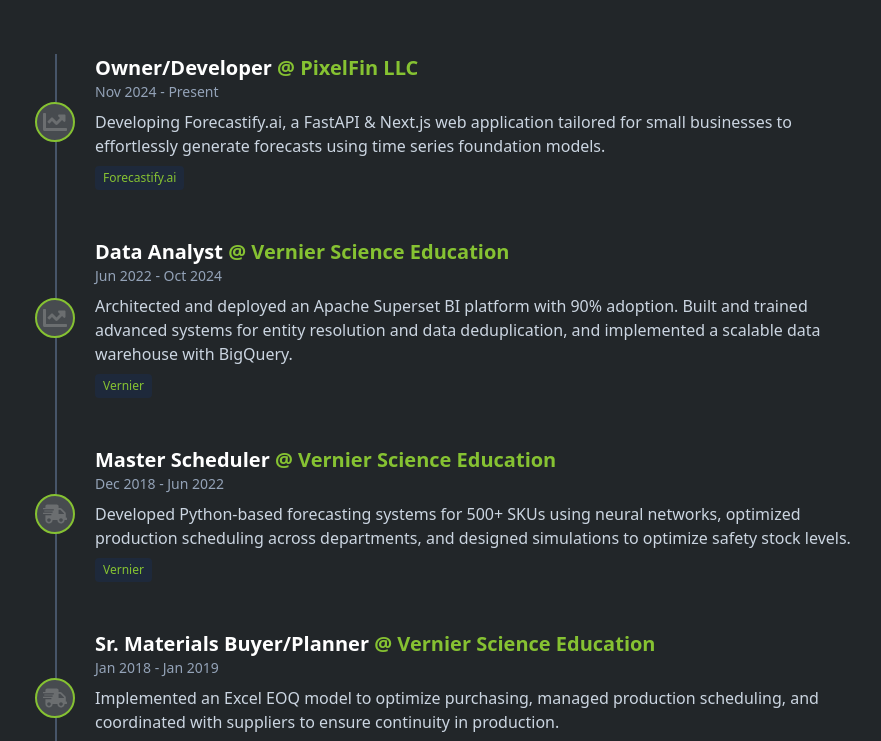
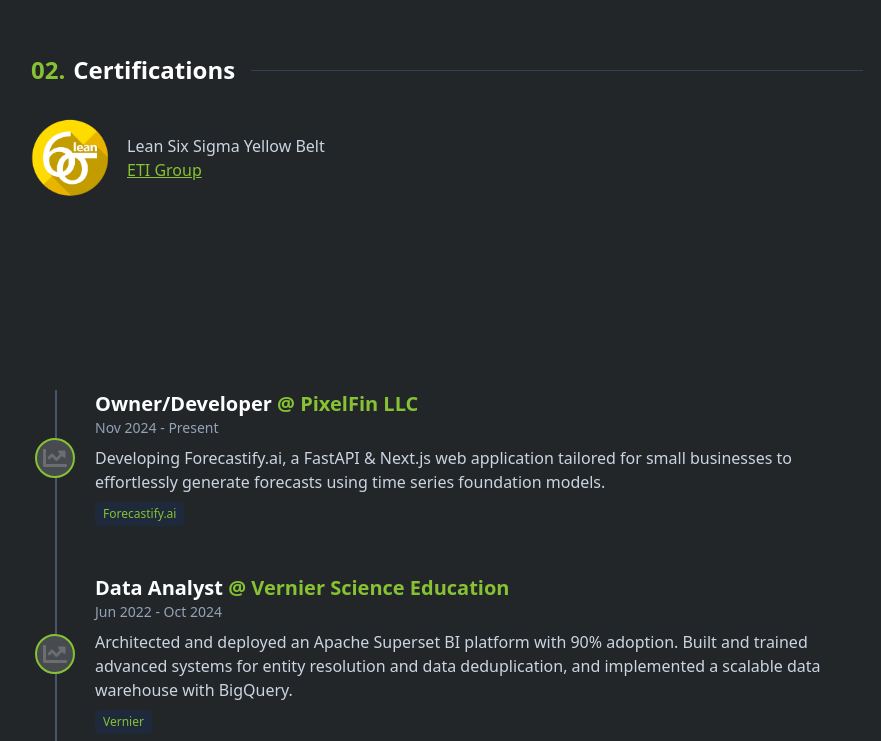
Before and after one commit to tycerch/portfolio, a Next.js app: page / in a window 1280 px wide. Shown: the part 1604-2345 px from the top of the page, without its empty margins (193-1074 px from the left). Built offline with nearby package versions, Linux system fonts and the light colour scheme.

Commit message:
feat: add Certifications section component with Lean Six Sigma certification details

```diff
--- /dev/null
+++ b/app/sections/Certifications.tsx
@@ -0,0 +1,35 @@
+import Image from "next/image";
+import Link from "next/link";
+
+export default function Certifications() {
+  return (
+    <section className="mx-auto max-w-4xl py-24 px-8" id="certifications">
+      <h2 className="text-2xl font-bold text-white mb-8 flex items-center">
+        <span className="text-highlight mr-2">02.</span> Certifications
+        <div className="ml-4 flex-grow border-t border-slate-700" />
+      </h2>
+      <div className="flex flex-col sm:flex-row items-center gap-4">
+        <div className="relative w-20 h-20">
+          <Image
+            src="/lean-six-sigma.png"
+            alt="Lean Six Sigma Certification"
+            fill
+            sizes="(max-width: 768px) 100vw, 20vw"
+            className="object-contain"
+          />
+        </div>
+        <div className="text-slate-300">
+          <p className="font-medium">Lean Six Sigma Yellow Belt</p>
+          <Link
+            href="https://etigroupusa.com/"
+            target="_blank"
+            rel="noopener noreferrer"
+            className="text-highlight underline"
+          >
+            ETI Group
+          </Link>
+        </div>
+      </div>
+    </section>
+  );
+}
```
